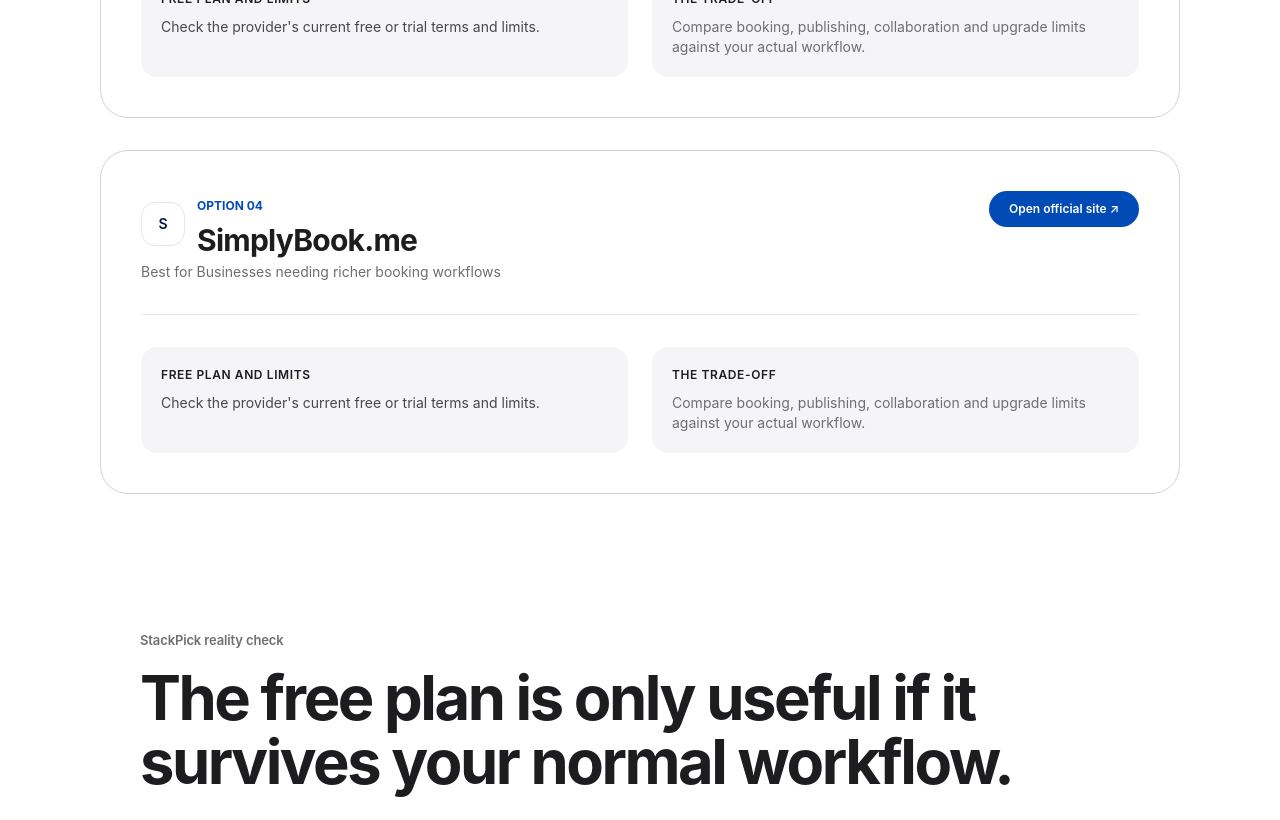
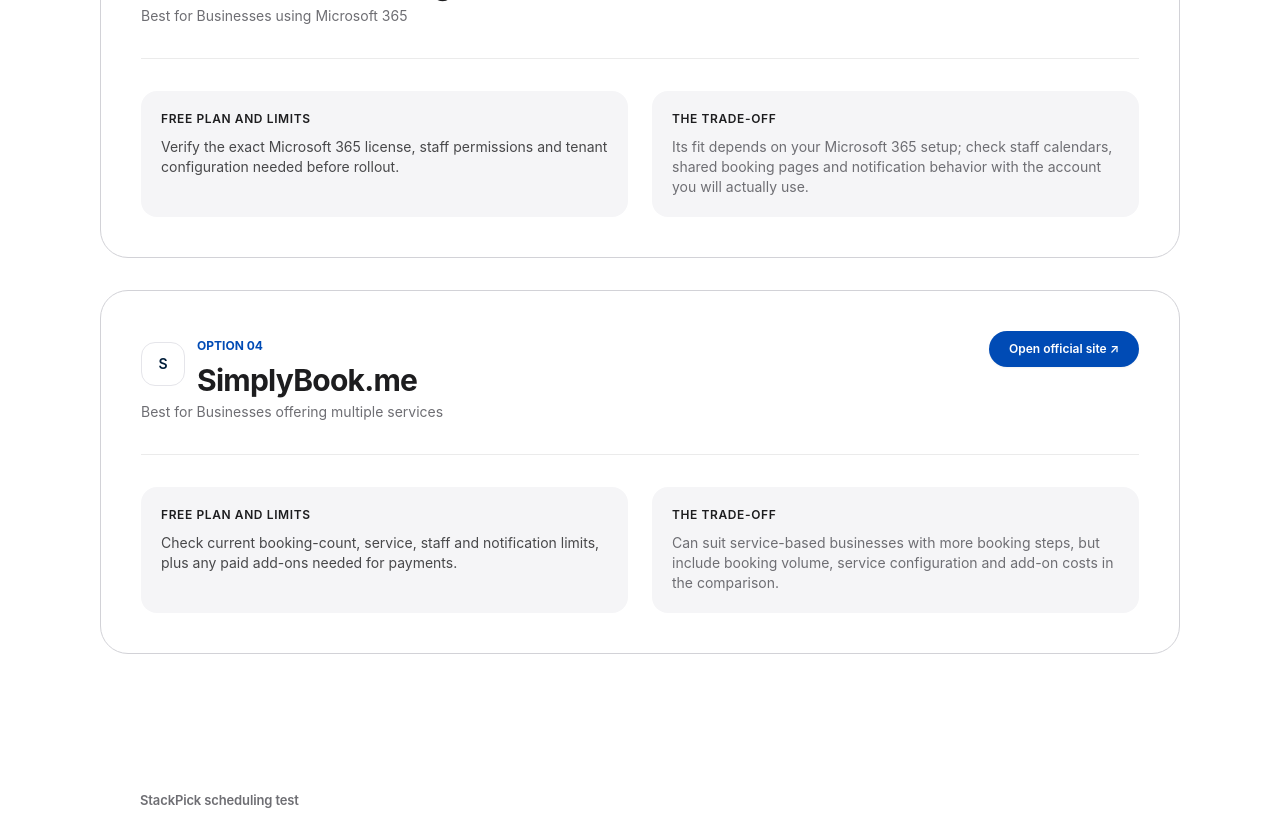
Before and after one commit to LinukaBandara/StackPick, a Next.js app: page /best/scheduling-for-small-businesses in a window 1280 px wide. Shown: the part 2740-3560 px from the top of the page. Built offline with nearby package versions, Linux system fonts and the light colour scheme; no server answers.

Commit message:
Make small business scheduling guide more practical

```diff
--- a/app/best/scheduling-for-small-businesses/page.tsx
+++ b/app/best/scheduling-for-small-businesses/page.tsx
@@ -15,22 +15,19 @@ export default function Page() {
       intro="Compare scheduling tools for small businesses that need customers to book appointments without creating extra admin for staff."
       pricingNote="Plans, limits and included features can change. Verify the provider's current pricing and terms before publishing a site or moving a live business workflow."
       tools={[
-        { name: "Calendly", bestFor: "Simple appointment booking", freeOption: "Check the provider's current free or trial terms and limits.", tradeoff: "Compare booking, publishing, collaboration and upgrade limits against your actual workflow.", url: "https://calendly.com/" },
-        { name: "Google Calendar", bestFor: "Businesses already using Google Workspace", freeOption: "Check the provider's current free or trial terms and limits.", tradeoff: "Compare booking, publishing, collaboration and upgrade limits against your actual workflow.", url: "https://calendar.google.com/" },
-        { name: "Microsoft Bookings", bestFor: "Microsoft 365-based businesses", freeOption: "Check the provider's current free or trial terms and limits.", tradeoff: "Compare booking, publishing, collaboration and upgrade limits against your actual workflow.", url: "https://www.microsoft.com/microsoft-365/business/scheduling-and-booking-app" },
-        { name: "SimplyBook.me", bestFor: "Businesses needing richer booking workflows", freeOption: "Check the provider's current free or trial terms and limits.", tradeoff: "Compare booking, publishing, collaboration and upgrade limits against your actual workflow.", url: "https://simplybook.me/" },
+        { name: "Calendly", bestFor: "Service businesses with client booking links", freeOption: "Check current event-type, calendar, reminder and team-routing limits against the appointments you offer.", tradeoff: "Works well for sharing a clear booking link, but multiple staff, round-robin assignment or more complex scheduling rules may change the plan you need.", url: "https://calendly.com/" },
+        { name: "Google Calendar", bestFor: "Small teams already using Google calendars", freeOption: "Confirm appointment-schedule availability for your account and test whether its booking and team controls cover your process.", tradeoff: "Can keep scheduling close to an existing calendar workflow, but check whether customers can book the service types and durations you offer without manual follow-up.", url: "https://calendar.google.com/" },
+        { name: "Microsoft Bookings", bestFor: "Businesses using Microsoft 365", freeOption: "Verify the exact Microsoft 365 license, staff permissions and tenant configuration needed before rollout.", tradeoff: "Its fit depends on your Microsoft 365 setup; check staff calendars, shared booking pages and notification behavior with the account you will actually use.", url: "https://www.microsoft.com/microsoft-365/business/scheduling-and-booking-app" },
+        { name: "SimplyBook.me", bestFor: "Businesses offering multiple services", freeOption: "Check current booking-count, service, staff and notification limits, plus any paid add-ons needed for payments.", tradeoff: "Can suit service-based businesses with more booking steps, but include booking volume, service configuration and add-on costs in the comparison.", url: "https://simplybook.me/" },
       ]}
-      bottomLine="Choose the smallest tool that handles the work you actually do. Before committing, test the normal workflow from setup through the first real customer or client task, then check what happens when you hit the free-plan or entry-tier limit."
+      bottomLine="Choose based on how appointments move through your business: customer booking, staff assignment, confirmation, rescheduling, reminders and the final calendar entry. Test the busiest realistic week, not just one demo booking. If a missed appointment or manual handoff costs staff time, prioritize reliable notifications and shared visibility over a longer feature list."
     >
       <section className="bg-white">
         <div className="sp-container py-16 sm:py-20">
-          <p className="sp-eyebrow">StackPick reality check</p>
-          <h2 className="sp-title mt-4 max-w-4xl">The free plan is only useful if it survives your normal workflow.</h2>
+          <p className="sp-eyebrow">StackPick scheduling test</p>
+          <h2 className="sp-title mt-4 max-w-4xl">Test a busy week, including changes and staff handoffs.</h2>
           <p className="mt-5 max-w-3xl text-base leading-7 text-[#6e6e73]">
-            Test the job you would repeat every week: create the project, add the people or
-            content you need, complete the normal task, and try the export or handoff step.
-            Then identify the first restriction that would force an upgrade. That is more useful
-            than comparing feature counts in isolation.
+            Set up two or more services, assign staff availability, and create sample bookings that include a reschedule and cancellation. Check whether the right staff member is notified, whether calendar conflicts are prevented, and what the customer receives. Then price the plan and add-ons needed for your normal booking volume.
           </p>
         </div>
       </section>
```
